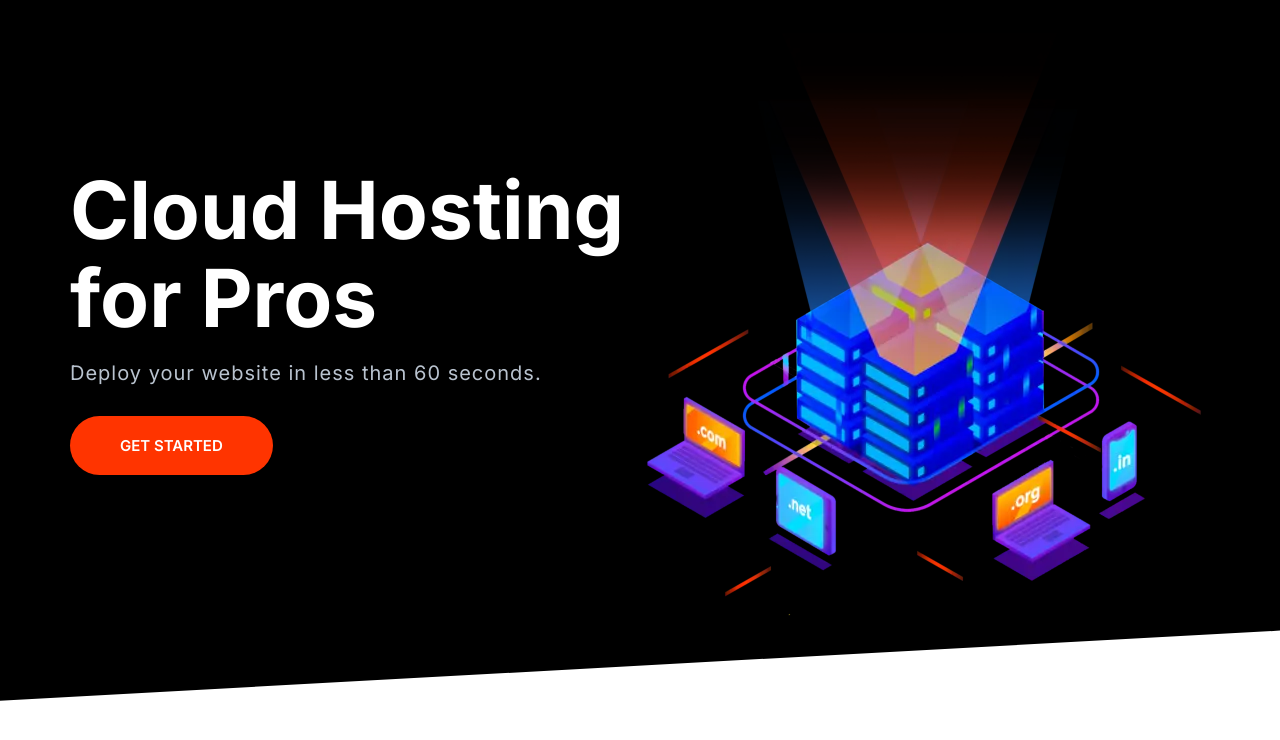
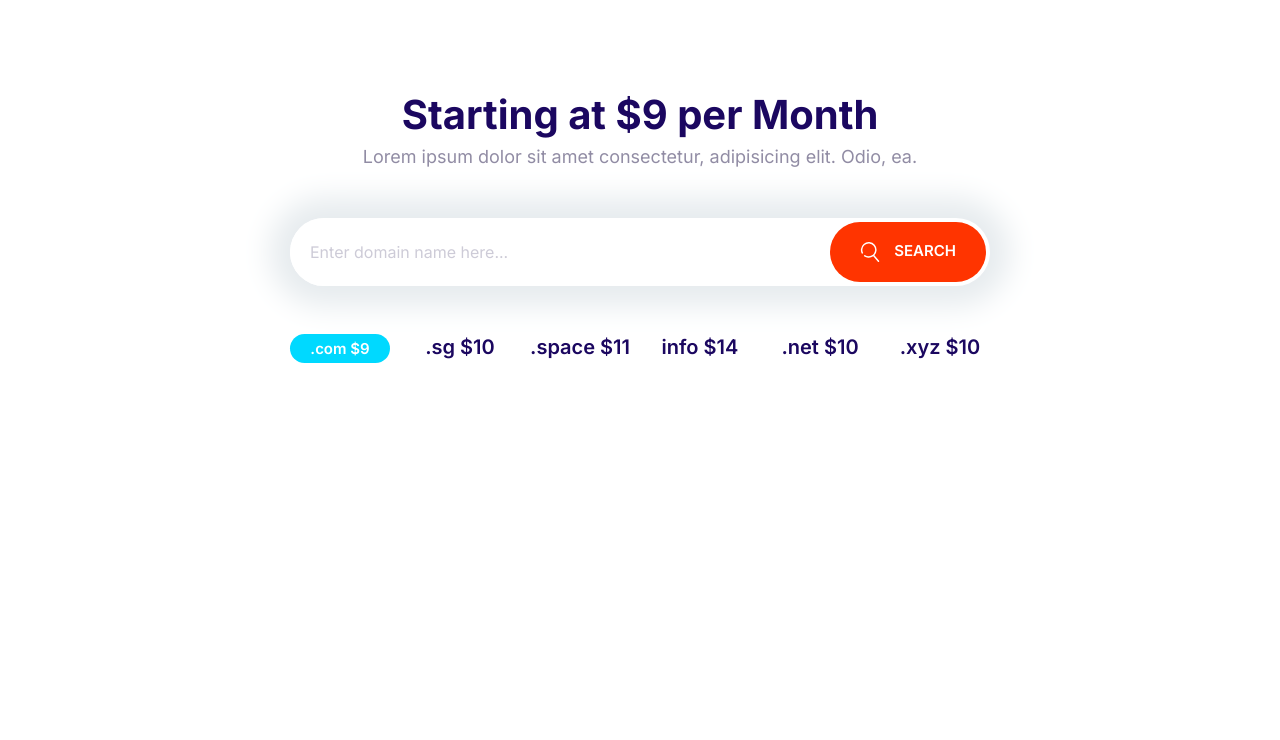
Before and after one commit to jodamo16/first-practice, a plain HTML site: page index.html in a window 1280 px wide. Drawn offline with Linux system fonts and the light colour scheme.

Commit message:
building the domain block.

```diff
--- a/CSS/styles.css
+++ b/CSS/styles.css
@@ -202,10 +202,17 @@ a {
   font-size: 1.8rem;
   font-weight: 600;
   margin: 1rem 0;
-  padding: 2rem 5rem;
+  padding: 2rem 3rem;
   text-align: center;
   text-transform: uppercase;
   white-space: nowrap;
+}
+
+.btn .icon {
+  width: 2rem;
+  height: 2rem;
+  margin-right: 1rem;
+  vertical-align: middle;
 }
 
 .btn--primary {
@@ -285,7 +292,7 @@ a {
 .input-group .input {
   border: none;
   flex-grow: 1;
-  padding: 1.5rem 1rem;
+  padding: 1.5rem 2rem;
 }
 
 .input-group .btn {
@@ -690,3 +697,29 @@ a {
     align-self: center;
   }
 }
+
+/*Domain Block*/
+.block-domain .input-group {
+  box-shadow: 0 0 30px 20px #e6ebee;
+  border: 0;
+  margin: 5rem auto;
+  max-width: 700px;
+}
+
+.block-domian__prices {
+  display: grid;
+  grid-template-columns: repeat(3, 1fr);
+  grid-template-rows: repeat(2, 6rem);
+  font-size: 2rem;
+  font-weight: 600;
+  justify-items: center;
+  max-width: 720px;
+  margin: 0 auto;
+  padding: 0;
+}
+
+@media screen and (min-width: 768px) {
+  .block-domian__prices {
+    grid-template-columns: repeat(auto-fit, minmax(10rem, 1fr));
+  }
+}
--- a/index.html
+++ b/index.html
@@ -15,25 +15,34 @@
     <link rel="stylesheet" href="./CSS/styles.css" />
   </head>
   <body>
-    <section class="block block--dark block--skewed-left hero">
-      <div class="container grid grid--1x2">
-        <header class="block__header hero__content">
-          <h1 class="block__heading">Cloud Hosting for Pros</h1>
-          <p class="hero__tagline">
-            Deploy your website in less than 60 seconds.
-          </p>
-          <a href="#" class="btn btn--accent btn-strech">Get Started</a>
-        </header>
-        <picture>
-          <source
-            type="image/webp"
-            srcset="images/banner.webp 1x, images/banner@2x.webp 2x" />
-          <source
-            type="image/png"
-            srcset="images/banner.png 1x, images/banner@2x.png 2x" />
-          <img class="hero__image" src="images/banner.png" alt=""
-        /></picture>
+    <section class="block container block-domain">
+      <header class="block__header">
+        <h2>Starting at $9 per Month</h2>
+        <p>
+          Lorem ipsum dolor sit amet consectetur, adipisicing elit. Odio, ea.
+        </p>
+      </header>
+      <div class="input-group">
+        <input
+          class="input"
+          type="text"
+          placeholder="Enter domain name here..."
+        />
+        <button class="btn btn--accent">
+          <svg class="icon icon--white">
+            <use xlink:href="images/sprite.svg#search"></use>
+          </svg>
+          search
+        </button>
       </div>
+      <ul class="list block-domian__prices">
+        <li><span class="badge badge--secondary">.com $9</span></li>
+        <li>.sg $10</li>
+        <li>.space $11</li>
+        <li>info $14</li>
+        <li>.net $10</li>
+        <li>.xyz $10</li>
+      </ul>
     </section>
     <script src="js/main.js"></script>
   </body>
```
Also changed, not shown: components/domain-block.html (added, +23 -0 lines), components/hero-block.html (+9 -1 lines).
